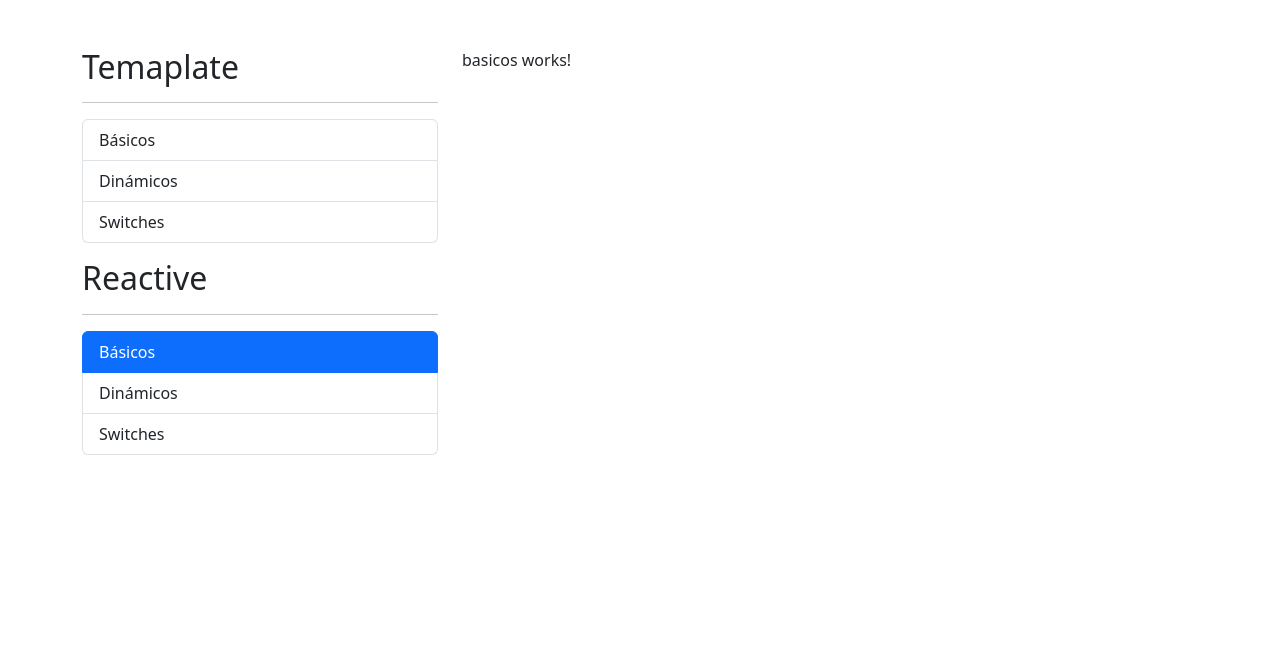
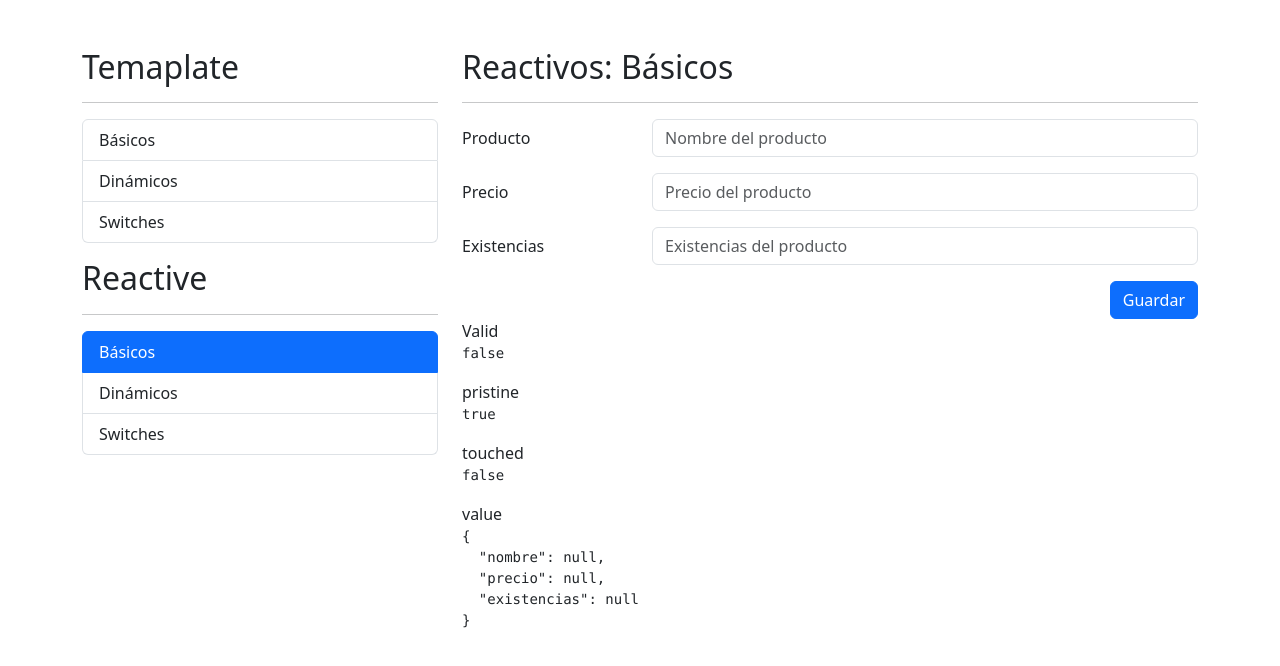
Before and after one commit to JeissonFMR/Formularios, an Angular app: page /reactive/basicos in a window 1280 px wide. Shown: the top 666 px of the page. Built offline with nearby package versions, Linux system fonts and the light colour scheme.

Commit message:
Form basicos reactivos

```diff
--- a/src/app/reactive/basicos/basicos.component.html
+++ b/src/app/reactive/basicos/basicos.component.html
@@ -1 +1,75 @@
-<p>basicos works!</p>
+<h2>Reactivos: Básicos</h2>
+<hr>
+
+<div class="row">
+  <div class="col">
+
+    <form (ngSubmit)="guardar()" autocomplete="off" [formGroup]="miFormulario">
+
+      <!-- CAMPO DE PRODUCTO -->
+      <div class="mb-3 row">
+        <label class="col-sm-3 col-form-label">Producto</label>
+        <div class="col-sm-9">
+          <input formControlName="nombre" type="text" class="form-control" placeholder="Nombre del producto" required
+            minlength="3">
+          <!-- el nombre del controls es el nombre del formcontrolname -->
+          <span *ngIf="campoNoEsValido('nombre')" class="form-text text-danger">Debe ser de
+            tres
+            letras</span>
+
+        </div>
+      </div>
+
+      <!-- CAMPO DE PRECIO -->
+      <div class="mb-3 row">
+        <label class="col-sm-3 col-form-label">Precio</label>
+        <div class="col-sm-9">
+
+          <input formControlName="precio" type="number" class="form-control" placeholder="Precio del producto" required>
+
+
+          <span *ngIf="campoNoEsValido('precio')" class="form-text text-danger">EL precio
+            debe ser de
+            0 o mayor</span>
+        </div>
+      </div>
+
+      <!-- CAMPO DE EXISTENCIAS -->
+      <div class="mb-3 row">
+        <label class="col-sm-3 col-form-label">Existencias</label>
+        <div class="col-sm-9">
+          <input formControlName="existencias" type="number" class="form-control" placeholder="Existencias del producto"
+            required>
+
+          <span *ngIf="campoNoEsValido('existencias')" class="form-text text-danger">EL precio
+            debe ser de
+            0 o mayor</span>
+        </div>
+      </div>
+
+      <div class="row">
+        <div class="col">
+          <button type="submit" class="btn btn-primary float-end">Guardar</button>
+        </div>
+      </div>
+    </form>
+
+  </div>
+</div>
+
+
+<div class="row">
+  <div class="col">
+    <span>Valid</span>
+    <pre>{{miFormulario.valid }}</pre>
+
+    <span>pristine</span>
+    <pre>{{miFormulario.pristine }}</pre>
+
+    <span>touched</span>
+    <pre>{{miFormulario.touched }}</pre>
+
+    <span>value</span>
+    <pre>{{miFormulario.value | json }}</pre>
+  </div>
+</div>
--- a/src/app/reactive/basicos/basicos.component.ts
+++ b/src/app/reactive/basicos/basicos.component.ts
@@ -1,4 +1,5 @@
 import { Component } from '@angular/core';
+import { FormGroup, FormControl, FormBuilder, Validators } from '@angular/forms';
 
 @Component({
   selector: 'app-basicos',
@@ -7,4 +8,30 @@
 })
 export class BasicosComponent {
 
+  // miFormulario: FormGroup = new FormGroup({
+  //   nombre: new FormControl('RTX 4080Ti'),
+  //   precio: new FormControl(1500),
+  //   existencias: new FormControl(5),
+  // })
+
+  miFormulario: FormGroup = this.fb.group({
+    nombre: [, [Validators.required, Validators.minLength(3)]],
+    precio: [, [Validators.required, Validators.min(0)]],
+    existencias: [, [Validators.required, Validators.min(0)]],
+  })
+
+  constructor(private fb: FormBuilder) { }
+
+  campoNoEsValido(campo: string) {
+    return this.miFormulario.controls[campo].errors && this.miFormulario.controls[campo].touched
+  }
+
+  guardar() {
+    if (this.miFormulario.invalid) {
+      this.miFormulario.markAllAsTouched() //tocar todos los campos
+      return;
+    }
+    console.log(this.miFormulario.value);
+    this.miFormulario.reset() //dejar el form vacio
+  }
 }
--- a/src/app/reactive/reactive.module.ts
+++ b/src/app/reactive/reactive.module.ts
@@ -5,6 +5,7 @@
 import { BasicosComponent } from './basicos/basicos.component';
 import { DinamicosComponent } from './dinamicos/dinamicos.component';
 import { SwitchesComponent } from './switches/switches.component';
+import { ReactiveFormsModule } from '@angular/forms';
 
 
 @NgModule({
@@ -15,7 +16,8 @@
   ],
   imports: [
     CommonModule,
-    ReactiveRoutingModule
+    ReactiveRoutingModule,
+    ReactiveFormsModule
   ]
 })
 export class ReactiveModule { }
```
